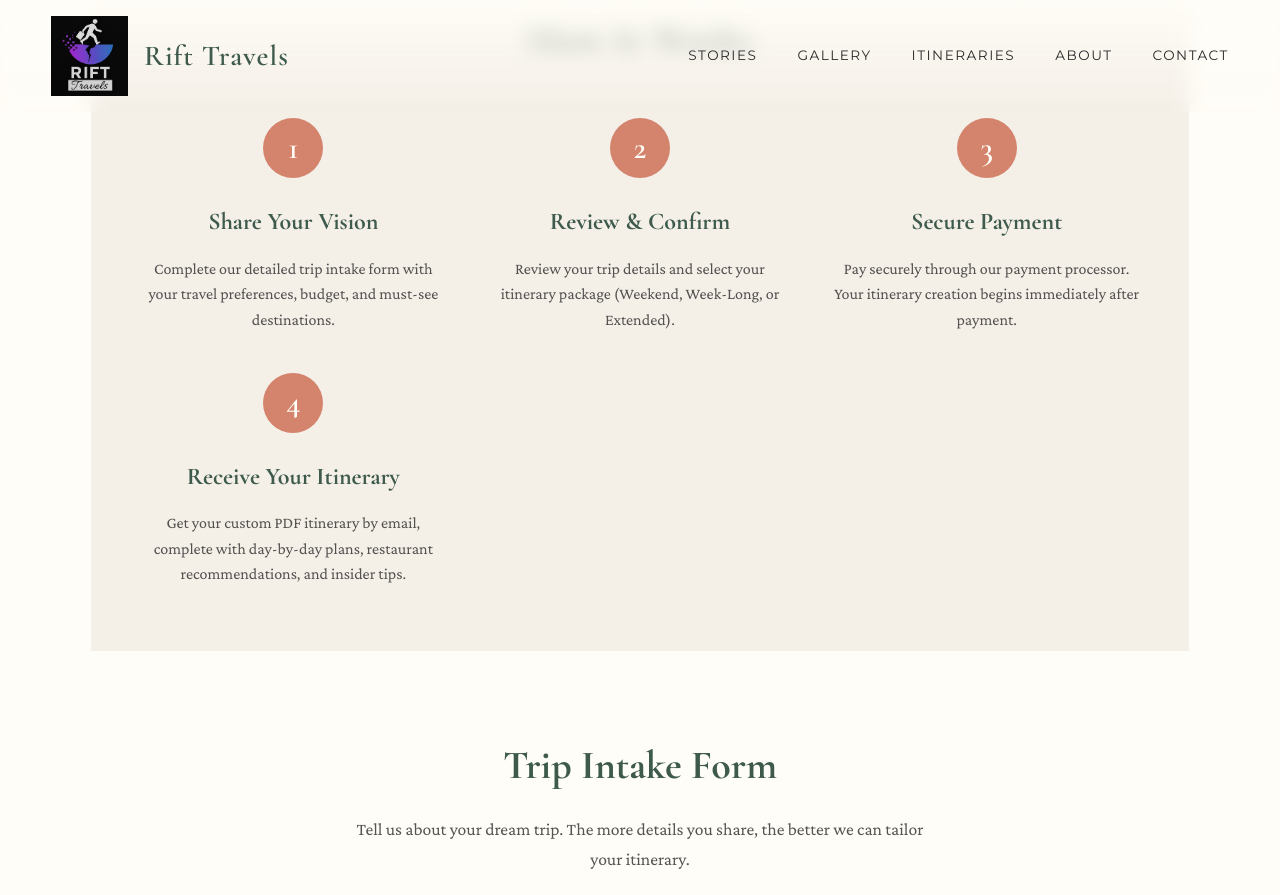
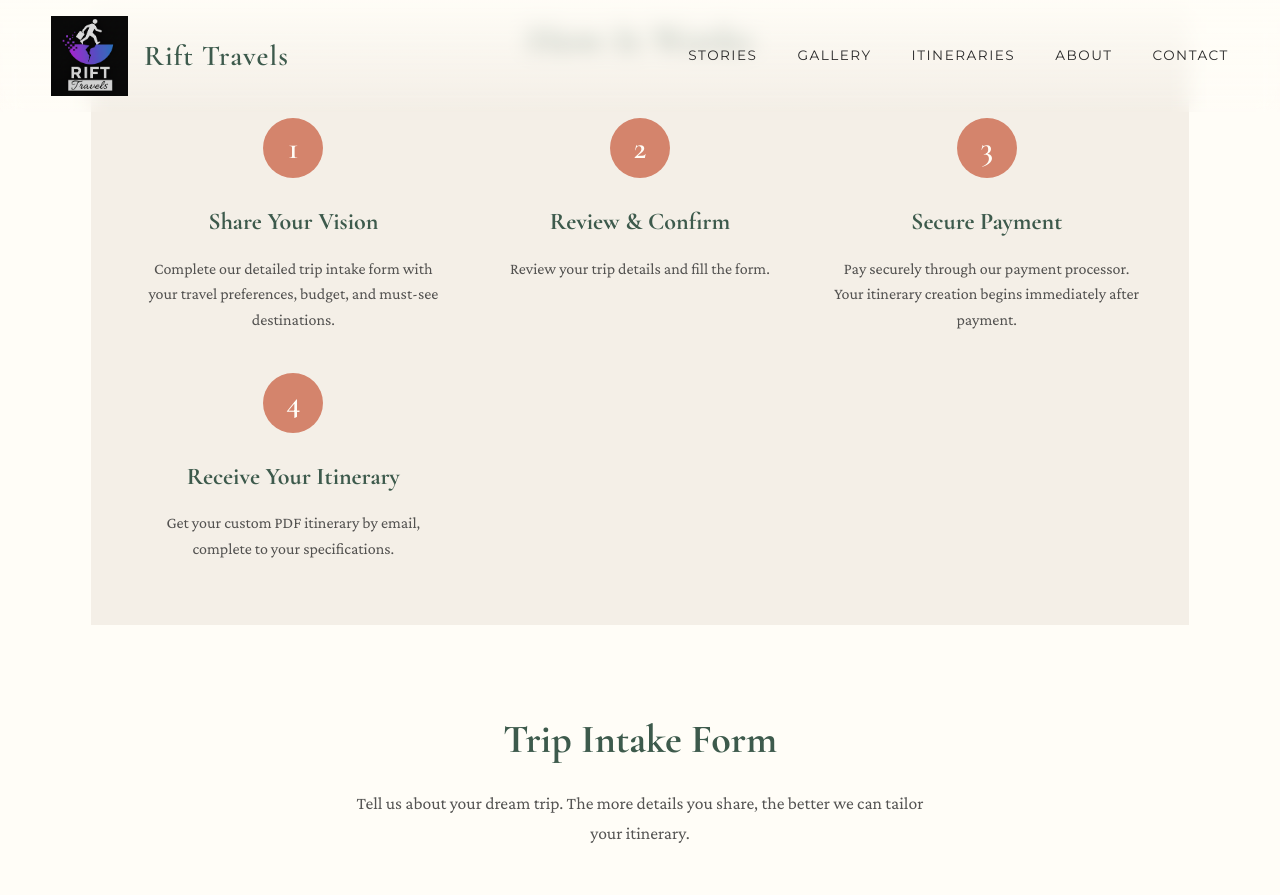
Before and after one commit to riftdigitalllc/RiftTravels.com, a Jekyll site: the page built from itinerary-request.md, in a window 1280 px wide and 1400 px high, scrolled down 535 px. Shown: the top 895 px of the window. Built offline with Jekyll 4.4.1, drawn with Linux system fonts in a browser that asks for light colours; a script that is not in the unit is left out; some of the changed text lies outside the part shown.

```diff
--- a/itinerary-request.md
+++ b/itinerary-request.md
@@ -25,7 +25,7 @@ permalink: /itinerary-request/
       <div class="step-card">
         <div class="step-number">2</div>
         <h3>Review & Confirm</h3>
-        <p>Review your trip details and select your itinerary package (Weekend, Week-Long, or Extended).</p>
+        <p>Review your trip details and fill the form.</p>
       </div>
 
       <div class="step-card">
@@ -37,7 +37,7 @@ permalink: /itinerary-request/
       <div class="step-card">
         <div class="step-number">4</div>
         <h3>Receive Your Itinerary</h3>
-        <p>Get your custom PDF itinerary by email, complete with day-by-day plans, restaurant recommendations, and insider tips.</p>
+        <p>Get your custom PDF itinerary by email, complete to your specifications.</p>
       </div>
     </div>
   </div>
@@ -49,14 +49,14 @@ permalink: /itinerary-request/
     <!-- Tally Form Embed -->
     <div class="form-container">
       <iframe
-        data-tally-src="https://tally.so/r/YOUR_TALLY_ID"
+        data-tally-src="https://tally.so/embed/682zRO?alignLeft=1&hideTitle=1&transparentBackground=1&dynamicHeight=1
         loading="lazy"
         width="100%"
         height="1400"
         frameborder="0"
         marginheight="0"
         marginwidth="0"
-        title="Rift Travels Itinerary Intake">
+        title="Rift Travels Custom Itinerary Intake Form">
       </iframe>
     </div>
 
```
Also changed, not shown: other parts of itinerary-request.md (+3 -3 lines).
